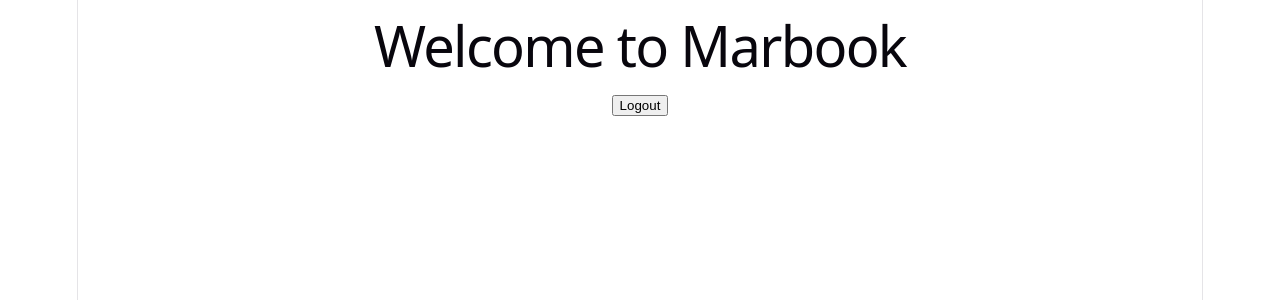
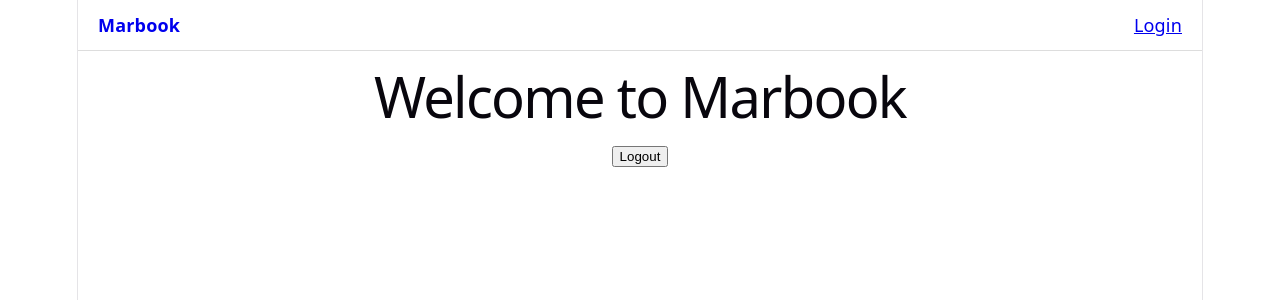
Before and after one commit to maroo2010200/marbook_react, a React (Vite) app: page / in a window 1280 px wide. Shown: the top 300 px of the page. Built offline with nearby package versions, Linux system fonts and the light colour scheme.

Commit message:
feat: add authentication context and navbar with auth state

```diff
--- a/src/App.tsx
+++ b/src/App.tsx
@@ -1,4 +1,5 @@
 import { BrowserRouter, Routes, Route } from "react-router-dom";
+import Navbar from "./components/Navbar";
 import HomePage from "./pages/HomePage";
 import LoginPage from "./pages/LoginPage";
 import { AuthProvider } from "./context/AuthContext";
@@ -7,6 +8,7 @@ function App() {
   return (
     <AuthProvider>
       <BrowserRouter>
+        <Navbar />
         <Routes>
           <Route path="/" element={<HomePage />} />
           <Route path="/login" element={<LoginPage />} />
--- /dev/null
+++ b/src/components/Navbar.tsx
@@ -0,0 +1,36 @@
+import { Link } from "react-router-dom";
+import { useAuth } from "../context/AuthContext";
+
+function Navbar() {
+    const { isAuthenticated, logout } = useAuth();
+
+    return (
+        <nav
+            style={{
+                display: "flex",
+                justifyContent: "space-between",
+                alignItems: "center",
+                padding: "12px 20px",
+                borderBottom: "1px solid #ddd",
+            }}
+        >
+            <Link to="/" style={{ textDecoration: "none", fontWeight: "bold" }}>
+                Marbook
+            </Link>
+
+            <div style={{ display: "flex", gap: "12px" }}>
+                {isAuthenticated ? (
+                    <button type="button" onClick={logout}>
+                        Logout
+                    </button>
+                ) : (
+                    <>
+                        <Link to="/login">Login</Link>
+                    </>
+                )}
+            </div>
+        </nav>
+    );
+}
+
+export default Navbar;
```
